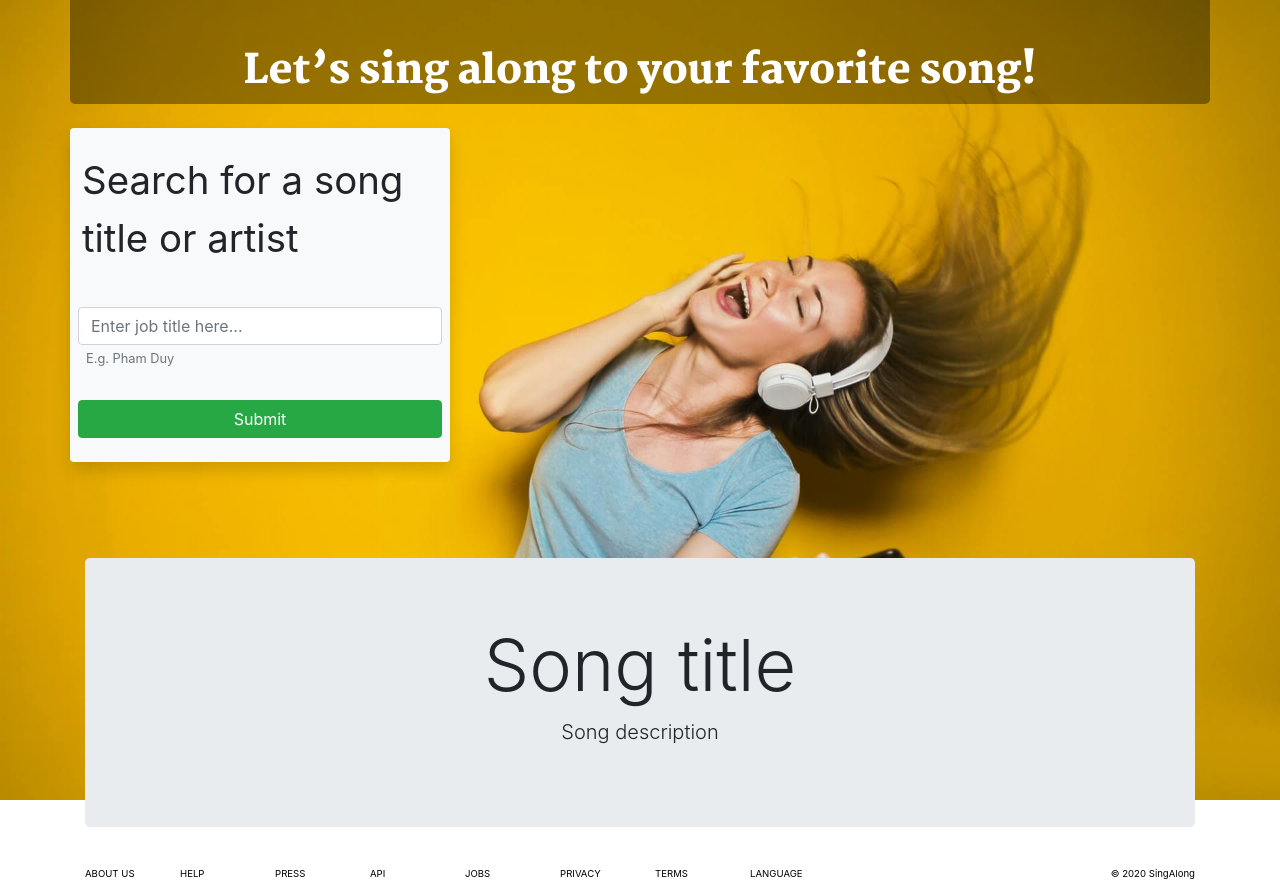
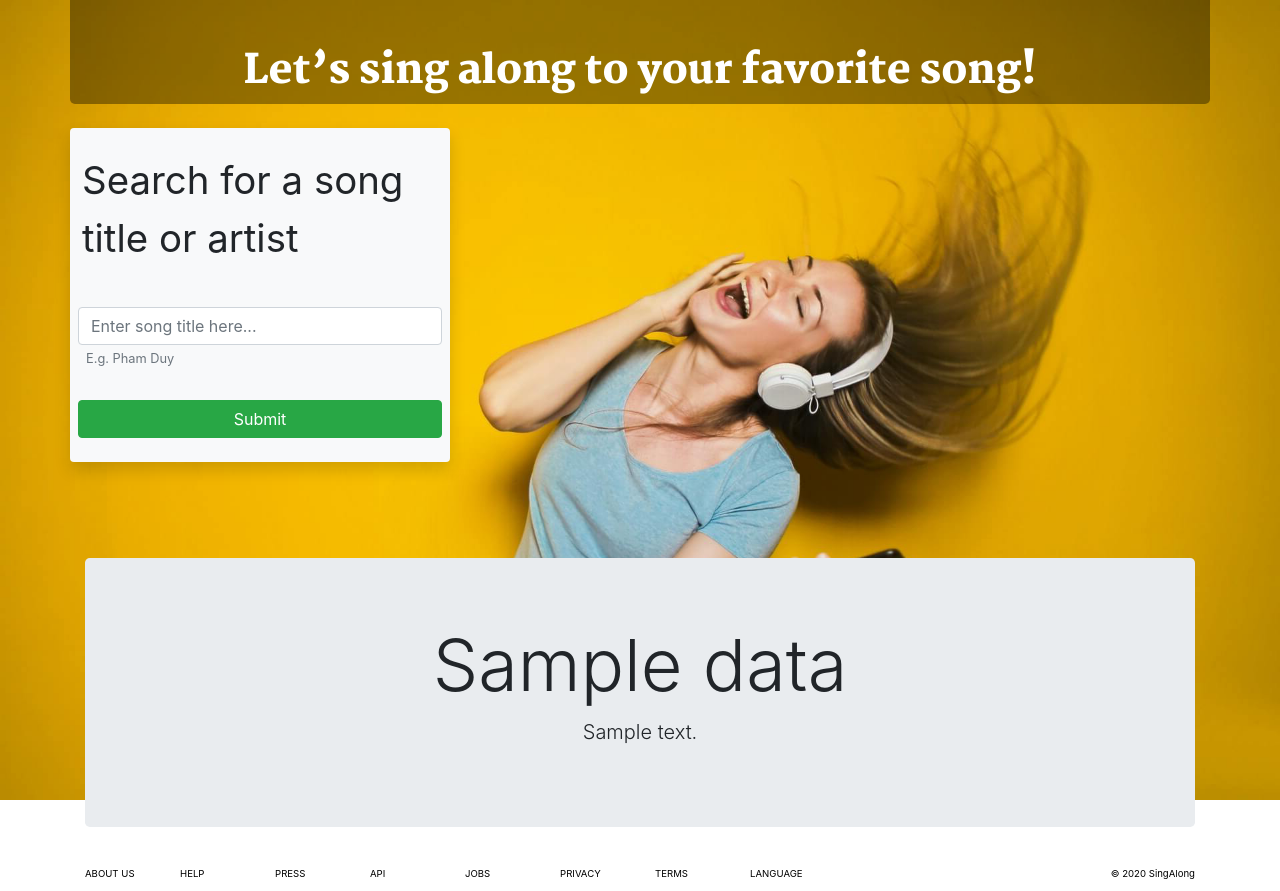
Before and after one commit to trantntran/FightingCode, a Flask app: template templates/home.html in a window 1280 px wide. Run offline with Flask 2, Linux system fonts and the light colour scheme; the template is opened without the code that fills it: most values are stand-ins (such as "Sample title", 1, 10 or a date in 2020); some libraries are stand-ins or nearby versions.

Commit message:
Finished form and added scraping file

```diff
--- a/main.py
+++ b/main.py
@@ -1,10 +1,18 @@
-from flask import Flask, render_template
+from flask import Flask, render_template, request, redirect
+
+from scrape_song import scrape_song
+
+
 app = Flask(__name__)
 
+@app.route('/', methods=['GET', 'POST'])
+def index():
+    search_input = None
+    if request.method == 'POST':
+      search_input = request.form.get('search_input')
 
-@app.route('/')
-def index():
-    return render_template('home.html')
+    data = scrape_song(search_input) if search_input != None else None
+    return render_template('home.html', data=data)
 
 if __name__ == '__main__':
   app.run(host='127.0.0.1', port=8000, debug=True)
--- /dev/null
+++ b/scrape_song.py
@@ -0,0 +1,2 @@
+def scrape_song(search_input):
+    return '...'
--- a/templates/home.html
+++ b/templates/home.html
@@ -17,16 +17,18 @@
             <h1 class="display-5">Let’s sing along to your favorite song!</h1>
         </div>
     </div>
-    <div class="row input-job">
+    <div class="row input-song">
         <div class="col-12 col-md-4 search-input bg-light px-2 py-2 rounded shadow">
             <p class="input-description mt-3 pl-1">Search for a song title or artist</p>
             <!-- Large Input Group -->
-           <div class="form-group">
-             <label for=""></label>
-             <input type="text" class="form-control" name="" id="" aria-describedby="helpId" placeholder="Enter job title here...">
-             <small id="helpId" class="form-text text-muted pl-2">E.g. Pham Duy</small>
-           </div>
+            <form method="POST" role="form">
+                <div class="form-group">
+                    <label for=""></label>
+                    <input type="text" class="form-control" name="search_input" id="" aria-describedby="helpId" placeholder="Enter song title here...">
+                    <small id="helpId" class="form-text text-muted pl-2">E.g. Pham Duy</small>
+                </div>
 
+                <input class="btn btn-success w-100 my-3" type="submit" name="submit_button" value="Submit">
             <!-- radio buttons -->
             <!-- <div class="form-check form-check-inline">
             <input class="form-check-input" type="radio" name="inlineRadioOptions" id="inlineRadio1" value="option1">
@@ -46,7 +48,7 @@
             <label class="form-check-label" for="inlineRadio3"><img class="country-flags" src="/static/images/usa.png" alt="USA"></label>
             </div>              -->
             <!-- end radio buttons -->
-        <button class="btn btn-success w-100 my-3" type="submit">Submit</button>
+        </form>
         <!-- end input group -->
         </div>
     </div>
@@ -55,10 +57,17 @@
     <div class="container salary-axis mt-5">
         <div class="row">
             <div class="col-12">
+                {% if data == None %}
                 <div class="jumbotron text-center">
                     <h1 class="display-3">Song title</h1>
                     <p class="lead">Song description</p>
                 </div>
+                {% else %}
+                <div class="jumbotron text-center">
+                    <h1 class="display-3">{{data.title}}</h1>
+                    <p class="lead">{{data.description}}</p>
+                </div>
+                {% endif %}
             </div>
         </div>
 
```
